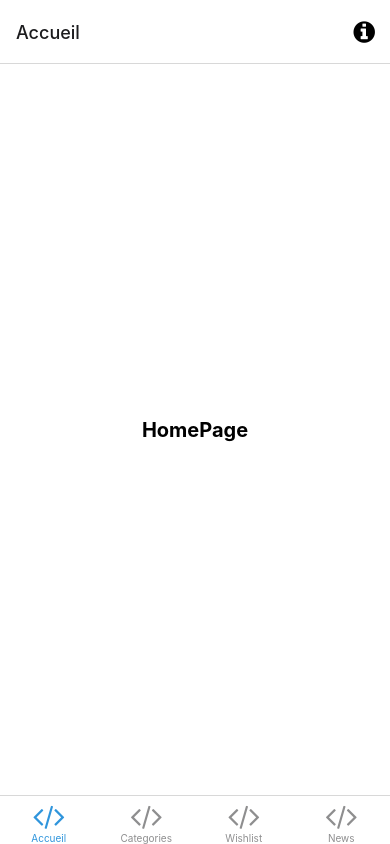
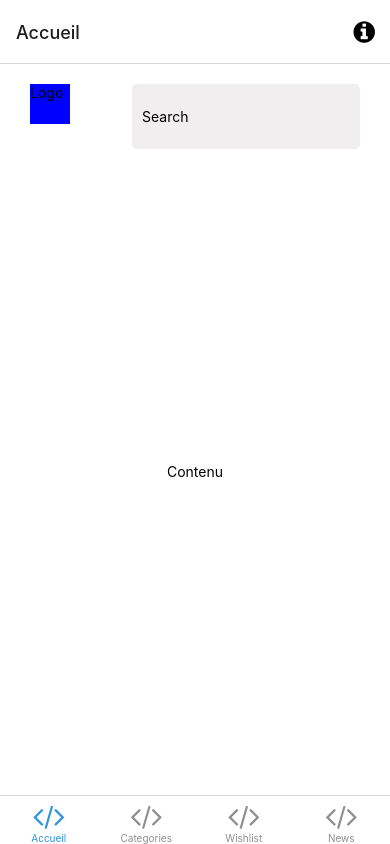
Before and after one commit to vbaumes/expo-tenue2festival, a React Native app: screen /HomePage in a window 390 px wide. Built offline with nearby package versions, Linux system fonts and the light colour scheme; what expo-linking would draw is missing.

Commit message:
homePage display

```diff
--- /dev/null
+++ b/components/SearchBar.tsx
@@ -0,0 +1,38 @@
+import React from 'react';
+import {TextInput, StyleSheet} from 'react-native';
+
+export type Props = {
+  term: string;
+  onTermChange: any;
+  onTermSubmit: any;
+};
+
+const SearchBar: React.FC<Props> = ({term, onTermChange, onTermSubmit}) => {
+  return (
+      <TextInput
+        autoCapitalize="none"
+        placeholder="Search"
+        value={term}
+        style={styles.inputStyle}
+        onChangeText={onTermChange}
+        onEndEditing={onTermSubmit}
+      />
+  );
+};
+
+const styles = StyleSheet.create({
+  backgroundStyle: {
+    backgroundColor: '#F0EEEE',
+
+    marginHorizontal: 15,
+    flexDirection: 'row',
+  },
+  inputStyle: {
+    backgroundColor: '#F0EEEE',
+    borderRadius: 5,
+    flex: 1.5,
+    paddingLeft: 10,
+  },
+});
+
+export default SearchBar;
--- a/screens/HomePageScreen.tsx
+++ b/screens/HomePageScreen.tsx
@@ -1,11 +1,27 @@
+import React, {useState} from 'react';
 import { StyleSheet } from 'react-native';
 import { Text, View } from '../components/Themed';
 import { RootTabScreenProps } from '../types';
+import SearchBar from '../components/SearchBar';
 
 export default function HomePageScreen({ navigation }: RootTabScreenProps<'HomePage'>) {
+  const [term, setTerm] = useState('');
+
+  const handleSubmit = () => {
+    console.log(term);
+  }
+
   return (
     <View style={styles.container}>
-      <Text style={styles.title}>HomePage</Text>
+      <View style={styles.header}>
+        <View style={styles.logoContainer}>
+          <Text style={styles.logo}>Logo</Text>
+        </View>
+        <SearchBar term={term} onTermChange={(newTerm: React.SetStateAction<string>) => {setTerm(newTerm)}} onTermSubmit={handleSubmit} />
+      </View>
+      <View style={styles.content}>
+        <Text>Contenu</Text>
+      </View>
     </View>
   );
 }
@@ -13,11 +29,28 @@ export default function HomePageScreen({ navigation }: RootTabScreenProps<'HomeP
 const styles = StyleSheet.create({
   container: {
     flex: 1,
-    alignItems: 'center',
-    justifyContent: 'center',
+    justifyContent: 'center'
   },
-  title: {
-    fontSize: 20,
-    fontWeight: 'bold',
+  header: {
+    paddingTop: 20,
+    paddingHorizontal: 30,
+    display: 'flex',
+    flexDirection: 'row',
+    justifyContent: 'space-between',
+    flex: 1,
+  },
+  content: {
+    flex: 10,
+    justifyContent:'center',
+    alignItems: 'center'
+  },
+  logoContainer: {
+    flex: 1,
+    paddingRight: 10,
+  },
+  logo: {
+    backgroundColor: 'blue',
+    height: 40,
+    width: 40,
   }
 });
```
